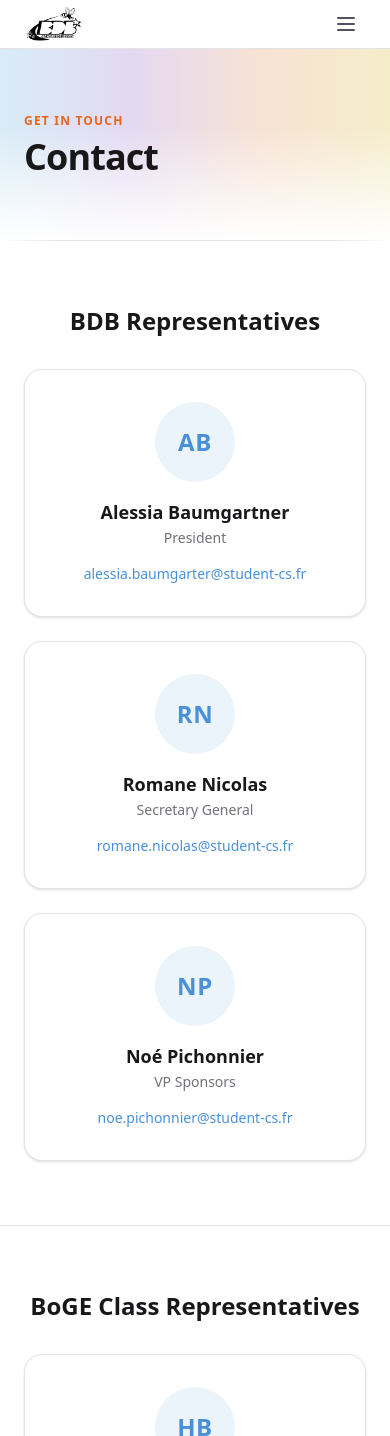
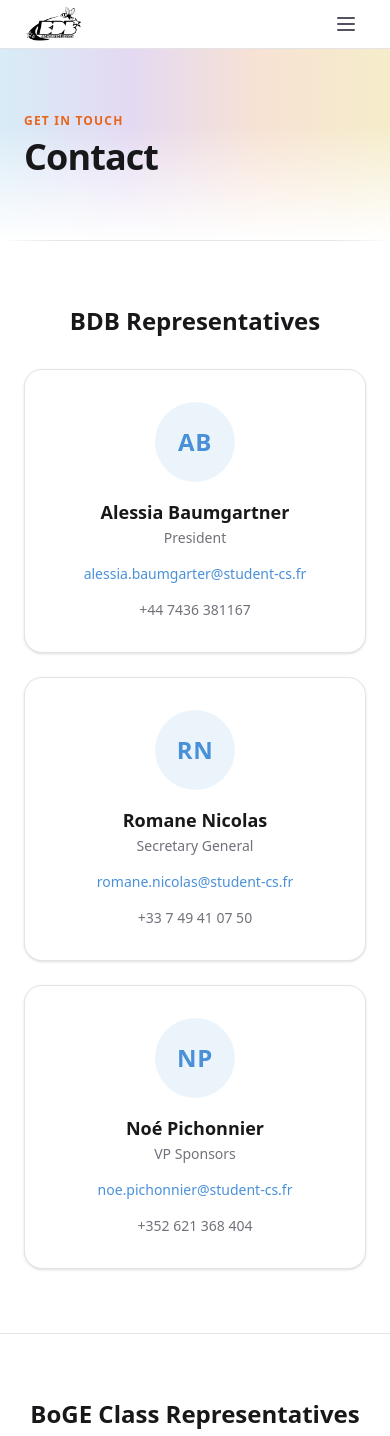
Before and after one commit to chordeaux/bdb-site, a Next.js app: page /contact in a window 390 px wide. Shown: the top 1436 px of the page. Built offline with nearby package versions, Linux system fonts and the light colour scheme.

Commit message:
added phone numbers to bdb contacts

```diff
--- a/src/app/about/page.tsx
+++ b/src/app/about/page.tsx
@@ -132,9 +132,11 @@ export default function About() {
                 <p className="font-semibold text-zinc-900 dark:text-zinc-50">
                   {member.name as string}
                 </p>
-                <p className="mt-0.5 text-xs font-medium uppercase tracking-widest text-brand-orange">
-                  {member.title as string}
-                </p>
+                {member.title && (
+                  <p className="mt-0.5 text-xs font-medium uppercase tracking-widest text-brand-orange">
+                    {member.title as string}
+                  </p>
+                )}
                 <a
                   href={`mailto:${member.email as string}`}
                   className="mt-3 text-xs text-zinc-500 hover:text-brand-blue dark:text-zinc-400 truncate"
--- a/src/app/contact/page.tsx
+++ b/src/app/contact/page.tsx
@@ -2,7 +2,7 @@ import Navbar from "@/components/Navbar";
 import Footer from "@/components/Footer";
 import { Contacts, BogeClassReps, ProgramAmbassadors, Member } from "@/data/contact"
 
-function ContactCard({ member }: { member: Member }) {
+function ContactCard({ member, showPhone = false }: { member: Member; showPhone?: boolean }) {
     const initials = member.name
         .toString()
         .split(" ")
@@ -16,7 +16,7 @@ function ContactCard({ member }: { member: Member }) {
             </div>
             <div className="text-center">
                 <p className="text-lg font-semibold text-zinc-900 dark:text-zinc-100">{member.name}</p>
-                <p className="text-sm text-zinc-500 dark:text-zinc-400 mt-0.5">{member.title}</p>
+                {member.title && <p className="text-sm text-zinc-500 dark:text-zinc-400 mt-0.5">{member.title}</p>}
             </div>
             <a
                 href={`mailto:${member.email}`}
@@ -24,6 +24,14 @@ function ContactCard({ member }: { member: Member }) {
             >
                 {member.email}
             </a>
+            {showPhone && member.phone && (
+                <a
+                    href={`tel:${member.phone}`}
+                    className="text-sm text-zinc-500 dark:text-zinc-400 hover:text-brand-blue"
+                >
+                    {member.phone}
+                </a>
+            )}
         </div>
     );
 }
@@ -33,7 +41,7 @@ const colsClass: Record<number, string> = {
     4: "grid-cols-1 sm:grid-cols-2 lg:grid-cols-4",
 };
 
-function Section({ title, members, cols = 3 }: { title: string; members: Member[]; cols?: number }) {
+function Section({ title, members, cols = 3, showPhone = false }: { title: string; members: Member[]; cols?: number; showPhone?: boolean }) {
     return (
         <section className="border-b border-zinc-200 dark:border-zinc-800 last:border-b-0">
             <div className="mx-auto max-w-5xl px-6 py-16">
@@ -43,7 +51,7 @@ function Section({ title, members, cols = 3 }: { title: string; members: Member[
                 ) : (
                     <div className={`grid gap-6 ${colsClass[cols] ?? colsClass[3]}`}>
                         {members.map((member) => (
-                            <ContactCard key={member.email.toString()} member={member} />
+                            <ContactCard key={member.email.toString()} member={member} showPhone={showPhone} />
                         ))}
                     </div>
                 )}
@@ -54,7 +62,7 @@ function Section({ title, members, cols = 3 }: { title: string; members: Member[
 
 export default function Contact() {
     const bdbReps = Contacts.filter((m) =>
-        ["President", "Secretary General", "VP Sponsors"].includes(m.title.toString())
+        ["President", "Secretary General", "VP Sponsors"].includes(m.title?.toString() ?? "")
     );
 
     return (
@@ -72,7 +80,7 @@ export default function Contact() {
                 </div>
             </div>
 
-            <Section title="BDB Representatives" members={bdbReps} />
+            <Section title="BDB Representatives" members={bdbReps} showPhone />
             <Section title="BoGE Class Representatives" members={BogeClassReps} cols={4} />
             <Section title="Program Ambassadors" members={ProgramAmbassadors} />
 
--- a/src/data/contact.ts
+++ b/src/data/contact.ts
@@ -2,7 +2,8 @@ export interface Member {
     name : String
     photo : String
     email : String
-    title : String
+    title ?: String
+    phone ?: String
 }
 
 export const Contacts : Member[] = [
@@ -10,7 +11,8 @@ export const Contacts : Member[] = [
         name : "Alessia Baumgartner",
         photo : "",
         email : "alessia.baumgarter@student-cs.fr",
-        title : "President"
+        title : "President",
+        phone : "+44 7436 381167"
     },
     {
         name : "Mel Ribadeau Dumas",
@@ -22,13 +24,15 @@ export const Contacts : Member[] = [
         name : "Romane Nicolas",
         photo : "",
         email : "romane.nicolas@student-cs.fr",
-        title : "Secretary General"
+        title : "Secretary General",
+        phone : "+33 7 49 41 07 50"
     },
     {
         name : "Noé Pichonnier",
         photo : "",
         email : "noe.pichonnier@student-cs.fr",
-        title : "VP Sponsors"
+        title : "VP Sponsors",
+        phone : "+352 621 368 404"
     },
     {
         name : "Marie Battesti",
@@ -108,26 +112,22 @@ export const BogeClassReps : Member[] = [
     {
         name : "Hippolyte Briancon",
         photo : "",
-        email : "hippolyte.briancon@student-cs.fr",
-        title : ""
+        email : "hippolyte.briancon@student-cs.fr"
     },
     {
         name : "Maya Chalouhi",
         photo : "",
-        email : "maya.chalouhi@student-cs.fr",
-        title : ""
+        email : "maya.chalouhi@student-cs.fr"
     },
     {
         name : "Sylvie Focacci",
         photo : "",
-        email : "sylvie.focacci@student-cs.fr",
-        title : ""
+        email : "sylvie.focacci@student-cs.fr"
     },
     {
         name : "Pauline Prunier",
         photo : "",
-        email : "pauline.prunier@student-cs.fr",
-        title : ""
+        email : "pauline.prunier@student-cs.fr"
     },
 ]
 
@@ -135,79 +135,66 @@ export const ProgramAmbassadors : Member[] = [
     {
         name : "Remy Ward",
         photo : "",
-        email : "remy.ward@student-cs.fr",
-        title : ""
+        email : "remy.ward@student-cs.fr"
     },
     {
         name : "Lea Roccaserra",
         photo : "",
-        email : "léa.roccaserra@student-cs.fr",
-        title : ""
+        email : "léa.roccaserra@student-cs.fr"
     },
     {
         name : "Kayla Villanueva de Raeve",
         photo : "",
-        email : "kayla.villanueva@student-cs.fr",
-        title : ""
+        email : "kayla.villanueva@student-cs.fr"
     },
     {
         name : "Marie-Hélène Roemer",
         photo : "",
-        email : "marie-helene-huyen-tran.roemer@student-cs.fr",
-        title : ""
+        email : "marie-helene-huyen-tran.roemer@student-cs.fr"
     },
     {
         name : "Timothée Bonin",
         photo : "",
-        email : "timothee.bonin@student-cs.fr",
-        title : ""
+        email : "timothee.bonin@student-cs.fr"
     },
     {
         name : "Elsa Hölzer",
         photo : "",
-        email : "elsa.holzer@student-cs.fr",
-        title : ""
+        email : "elsa.holzer@student-cs.fr"
     },
     {
         name : "Adrien Blachier",
         photo : "",
-        email : "adrien.blachier@student-cs.fr",
-        title : ""
+        email : "adrien.blachier@student-cs.fr"
     },
     {
         name : "Maé Coulon",
         photo : "",
-        email : "mae.coulon@student-cs.fr",
-        title : ""
+        email : "mae.coulon@student-cs.fr"
     },
     {
         name : "Louise Priolet",
         photo : "",
-        email : "louise.priolet@student-cs.fr",
-        title : ""
+        email : "louise.priolet@student-cs.fr"
     },
     {
         name : "Clara Moragas Chanel",
         photo : "",
-        email : "clara.moragaschanel@mail.mcgill.ca",
-        title : ""
+        email : "clara.moragaschanel@mail.mcgill.ca"
     },
     {
         name : "Sofia Molinaro",
         photo : "",
-        email : "sofia.molinaro@mail.mcgill.ca",
-        title : ""
+        email : "sofia.molinaro@mail.mcgill.ca"
     },
     {
         name : "Elsa Singer",
         photo : "",
-        email : "elsa.singer@mail.mcgill.ca",
-        title : ""
+        email : "elsa.singer@mail.mcgill.ca"
     },
     {
         name : "Elena Alvarez Sotomayor",
         photo : "",
-        email : "elena.alvarez-sotomayor@mail.mcgill.ca",
-        title : ""
+        email : "elena.alvarez-sotomayor@mail.mcgill.ca"
     },
 ]
```
